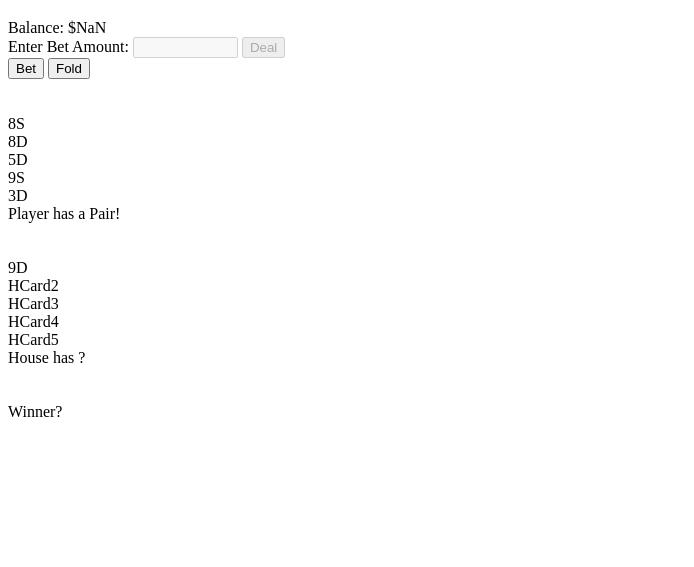
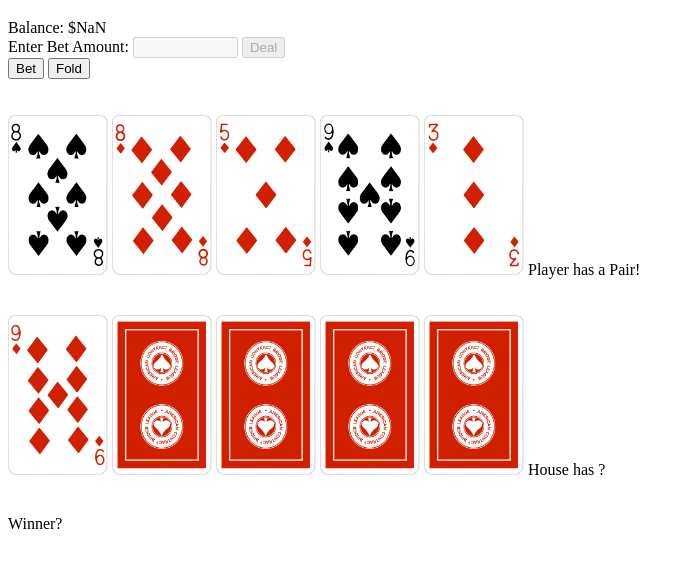
Before and after one commit to AlexanderLako/Caribbean-Stud-Poker, a plain HTML site: page page.html in a window 1280 px wide. Both pictures are taken after a click on the button "Deal". Shown: the part 61-628 px from the top of the page, without its empty margins (0-694 px from the left). Drawn offline with Linux system fonts and the light colour scheme.

Commit message:
change card images
changed the card images depending on what was in the house/player hand

```diff
--- a/page.html
+++ b/page.html
@@ -30,19 +30,32 @@
             <button id = "deal" onclick = deal()> Deal </button><br>
             <button id = "bet" onclick = bet()> Bet </button>
             <button id = "fold" onclick = fold()> Fold </button><br><br><br>
-            <label id="PCard1">P Card 1</label><br>
+            <!-- <label id="PCard1">P Card 1</label><br>
             <label id="PCard2">P Card 2</label><br>
             <label id="PCard3">P Card 3</label><br>
             <label id="PCard4">P Card 4</label><br>
-            <label id="PCard5">P Card 5</label> <br>
+            <label id="PCard5">P Card 5</label> <br> -->
+
+            <img id = "PCard1" src = "media/red_back.png" style="width:100px;height:160px;">
+            <img id = "PCard2" src = "media/red_back.png" style="width:100px;height:160px;">
+            <img id = "PCard3" src = "media/red_back.png" style="width:100px;height:160px;">
+            <img id = "PCard4" src = "media/red_back.png" style="width:100px;height:160px;">
+            <img id = "PCard5" src = "media/red_back.png" style="width:100px;height:160px;">
+
             <label id="playerStrength">Player strength</label>
             <br><br><br>
 
-            <label id="HCard1">H Card 1</label><br>
+            <img id = "HCard1" src = "media/red_back.png" style="width:100px;height:160px;">
+            <img id = "HCard2" src = "media/red_back.png" style="width:100px;height:160px;">
+            <img id = "HCard3" src = "media/red_back.png" style="width:100px;height:160px;">
+            <img id = "HCard4" src = "media/red_back.png" style="width:100px;height:160px;">
+            <img id = "HCard5" src = "media/red_back.png" style="width:100px;height:160px;">
+
+            <!-- <label id="HCard1">H Card 1</label><br>
             <label id="HCard2">H Card 2</label><br>
             <label id="HCard3">H Card 3</label><br>
             <label id="HCard4">H Card 4</label><br>
-            <label id="HCard5">H Card 5</label><br>
+            <label id="HCard5">H Card 5</label><br> -->
             <label id="houseStrength">House strength</label>
             <br><br><br>
             <label id = "winner"> Winner </label><br>
--- a/server.js
+++ b/server.js
@@ -324,16 +324,19 @@ function calculateWinner(){
 function initialDisplay(){
     for(let i = 0; i < 5; i++){
         let labelTag = 'PCard' + [i+1];
-        document.getElementById(labelTag).innerHTML = (playerHand[i].getLetterValue() + playerHand[i].getSuit());
+        let imageVal = playerHand[i].getLetterValue() + playerHand[i].getSuit()
+        document.getElementById(labelTag).src = "media/" + imageVal + ".png";
     }
-    document.getElementById('HCard1').innerHTML = (houseHand[0].getLetterValue() + houseHand[0].getSuit());
+    let imageValue = houseHand[0].getLetterValue() + houseHand[0].getSuit()
+    document.getElementById('HCard1').src = "media/" + imageValue + ".png";
 }
 
 
 function printRemainingHouse(){
     for(let i = 1; i < 5; i++){
         let labelTag = 'HCard' + [i+1];
-        document.getElementById(labelTag).innerHTML = (houseHand[i].getLetterValue() + houseHand[i].getSuit());
+        let imageSrc = houseHand[i].getLetterValue() + houseHand[i].getSuit()
+        document.getElementById(labelTag).src = "media/" + imageSrc + ".png";
     }
 }
 
@@ -355,10 +358,10 @@ function deal(){
     initialDisplay();
     printStrength('Player', calculateHandStrength(playerHand));
 
-    document.getElementById('HCard2').innerHTML = "HCard2";
-    document.getElementById('HCard3').innerHTML = "HCard3";
-    document.getElementById('HCard4').innerHTML = "HCard4";
-    document.getElementById('HCard5').innerHTML = "HCard5";
+    document.getElementById('HCard2').src = "media/red_back.png";
+    document.getElementById('HCard3').src = "media/red_back.png";
+    document.getElementById('HCard4').src = "media/red_back.png";
+    document.getElementById('HCard5').src = "media/red_back.png";
     document.getElementById('houseStrength').innerHTML = "House has ?";
     document.getElementById('winner').innerHTML = "Winner?";
     document.getElementById('bet').disabled = false;
```
